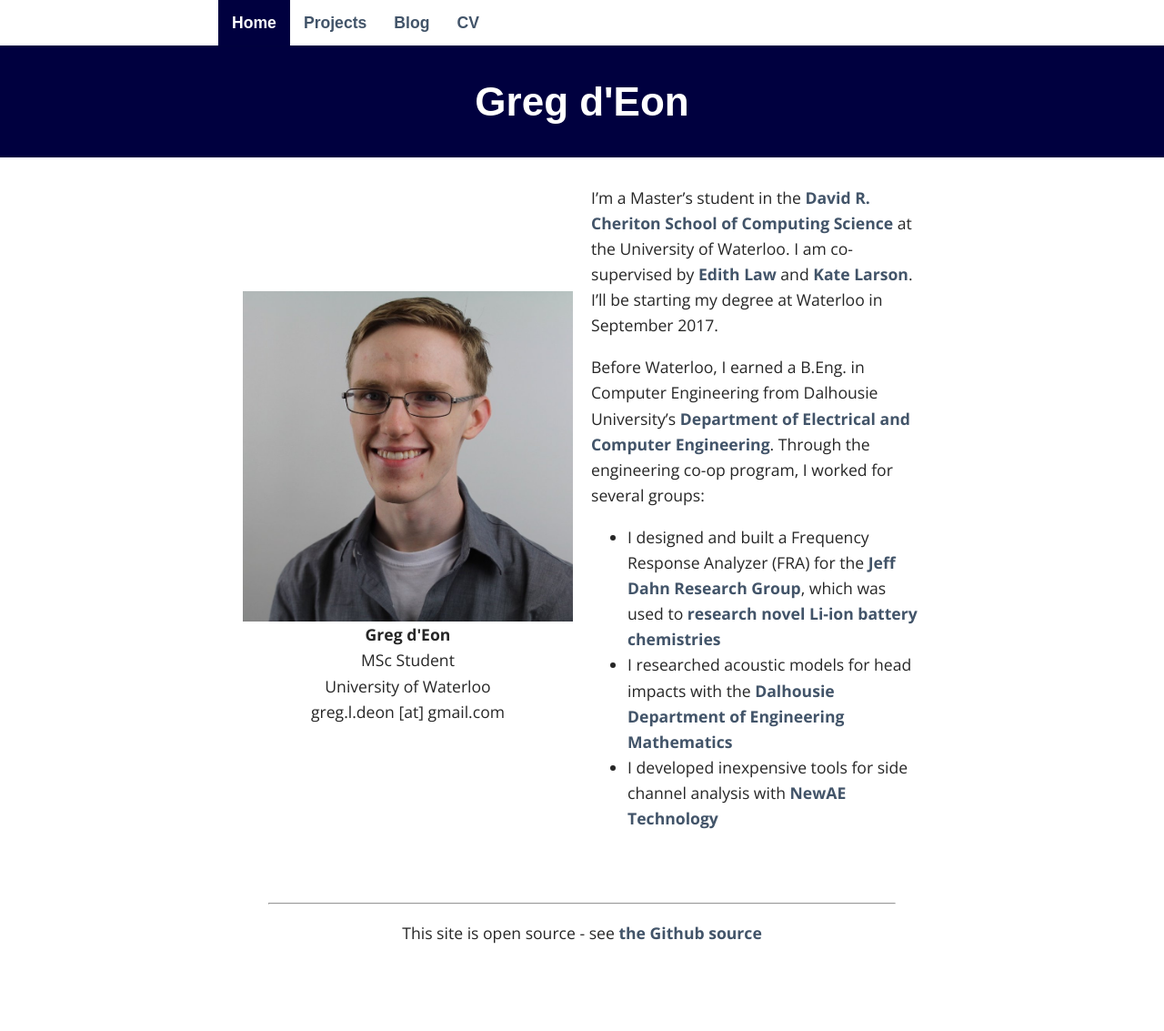
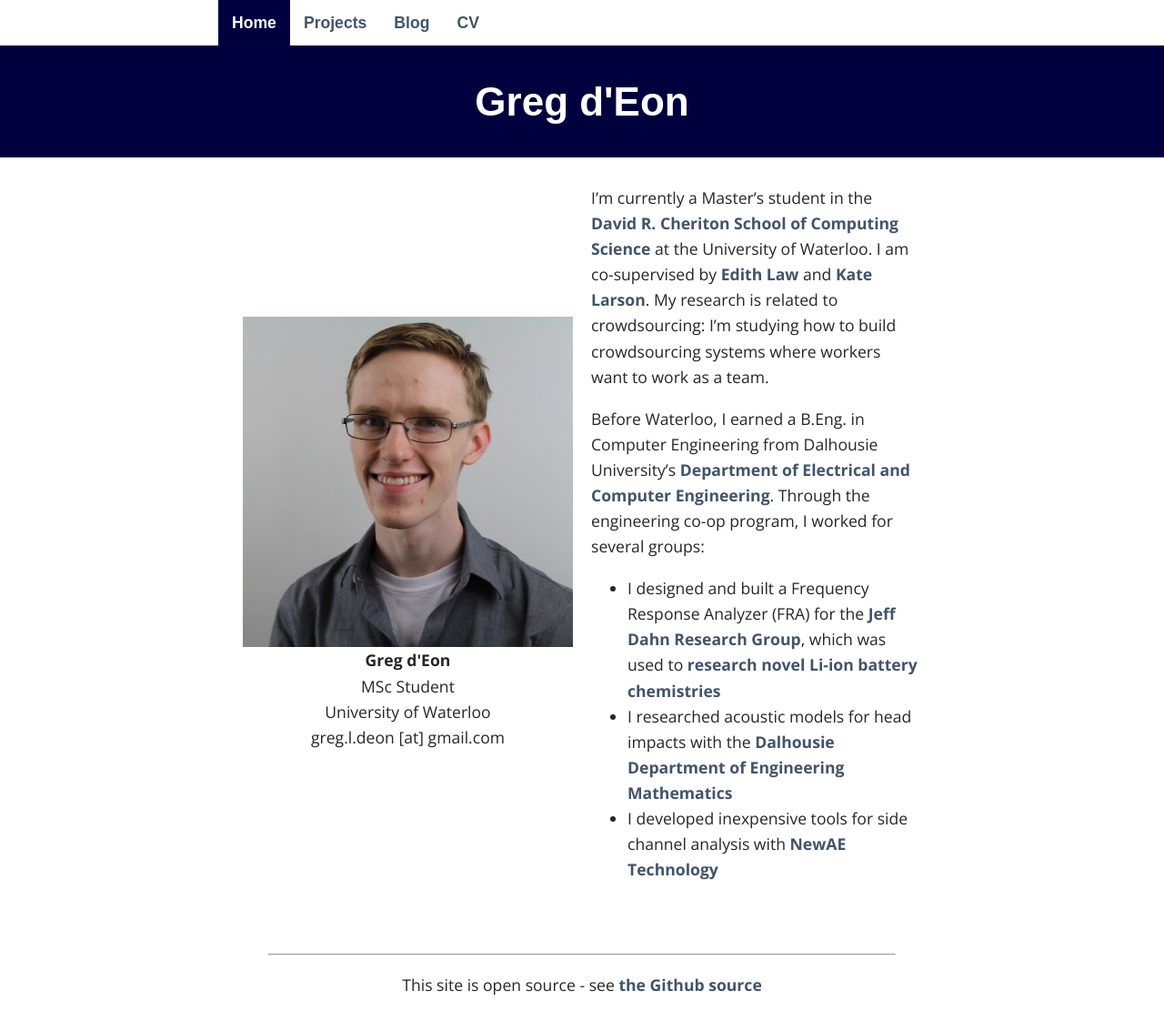
Before and after one commit to gregdeon/gregdeon.github.io, a Jekyll site: the page built from _pages/about.md, in a window 1280 px wide and 1153 px high. Shown: the top 1133 px of the window at 91% size. Built offline with Jekyll 4.4.1, drawn with Linux system fonts in a browser that asks for light colours; some web fonts are replaced.

Commit message:
Bring content up to date

```diff
--- a/_pages/about.md
+++ b/_pages/about.md
@@ -4,9 +4,10 @@ title: About
 permalink: /
 ---
 
-I'm a Master's student in the [David R. Cheriton School of Computing Science](https://cs.uwaterloo.ca/) at the University of Waterloo. I am co-supervised by [Edith Law](http://edithlaw.ca/) and [Kate Larson](https://cs.uwaterloo.ca/~klarson/). I'll be starting my degree at Waterloo in September 2017.
+I'm currently a Master's student in the [David R. Cheriton School of Computing Science](https://cs.uwaterloo.ca/) at the University of Waterloo. I am co-supervised by [Edith Law](http://edithlaw.ca/) and [Kate Larson](https://cs.uwaterloo.ca/~klarson/). My research is related to crowdsourcing: I'm studying how to build crowdsourcing systems where workers want to work as a team.
 
 Before Waterloo, I earned a B.Eng. in Computer Engineering from Dalhousie University's [Department of Electrical and Computer Engineering](https://www.dal.ca/faculty/engineering/electrical.html). Through the engineering co-op program, I worked for several groups:
-* I designed and built a Frequency Response Analyzer (FRA) for the [Jeff Dahn Research Group](https://www.dal.ca/diff/dahn.html), which was used to [research novel Li-ion battery chemistries](http://jes.ecsdl.org/content/162/6/A1046.short)
-* I researched acoustic models for head impacts with the [Dalhousie Department of Engineering Mathematics](https://www.dal.ca/faculty/engineering/math-internetworking.html)
-* I developed inexpensive tools for side channel analysis with [NewAE Technology](http://newae.com/)
+
+- I designed and built a Frequency Response Analyzer (FRA) for the [Jeff Dahn Research Group](https://www.dal.ca/diff/dahn.html), which was used to [research novel Li-ion battery chemistries](http://jes.ecsdl.org/content/162/6/A1046.short)
+- I researched acoustic models for head impacts with the [Dalhousie Department of Engineering Mathematics](https://www.dal.ca/faculty/engineering/math-internetworking.html)
+- I developed inexpensive tools for side channel analysis with [NewAE Technology](http://newae.com/)
```
Also changed, not shown: _pages/projects.md (+4 -1 lines), blog/blog.md (+1 -3 lines).
